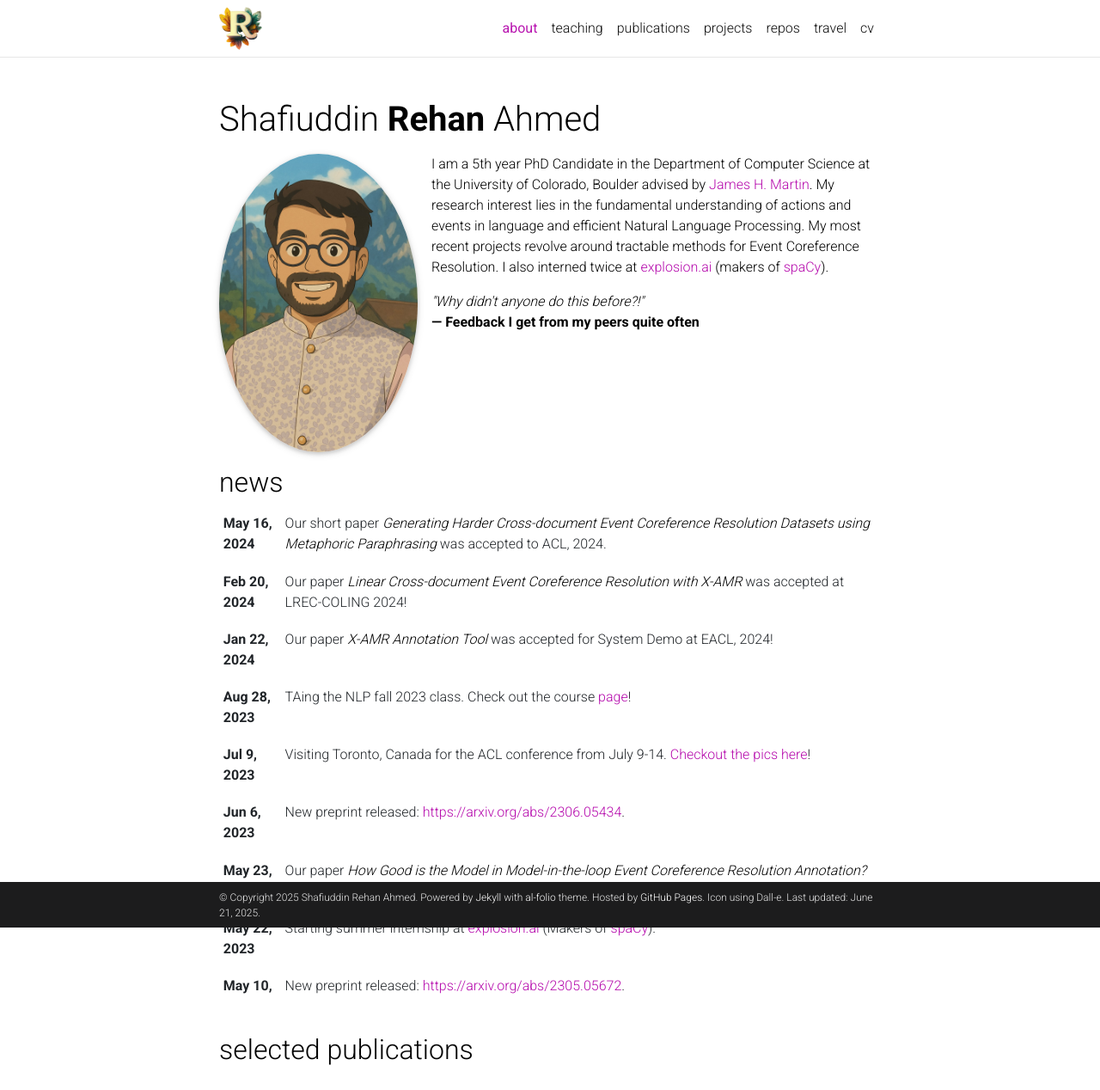
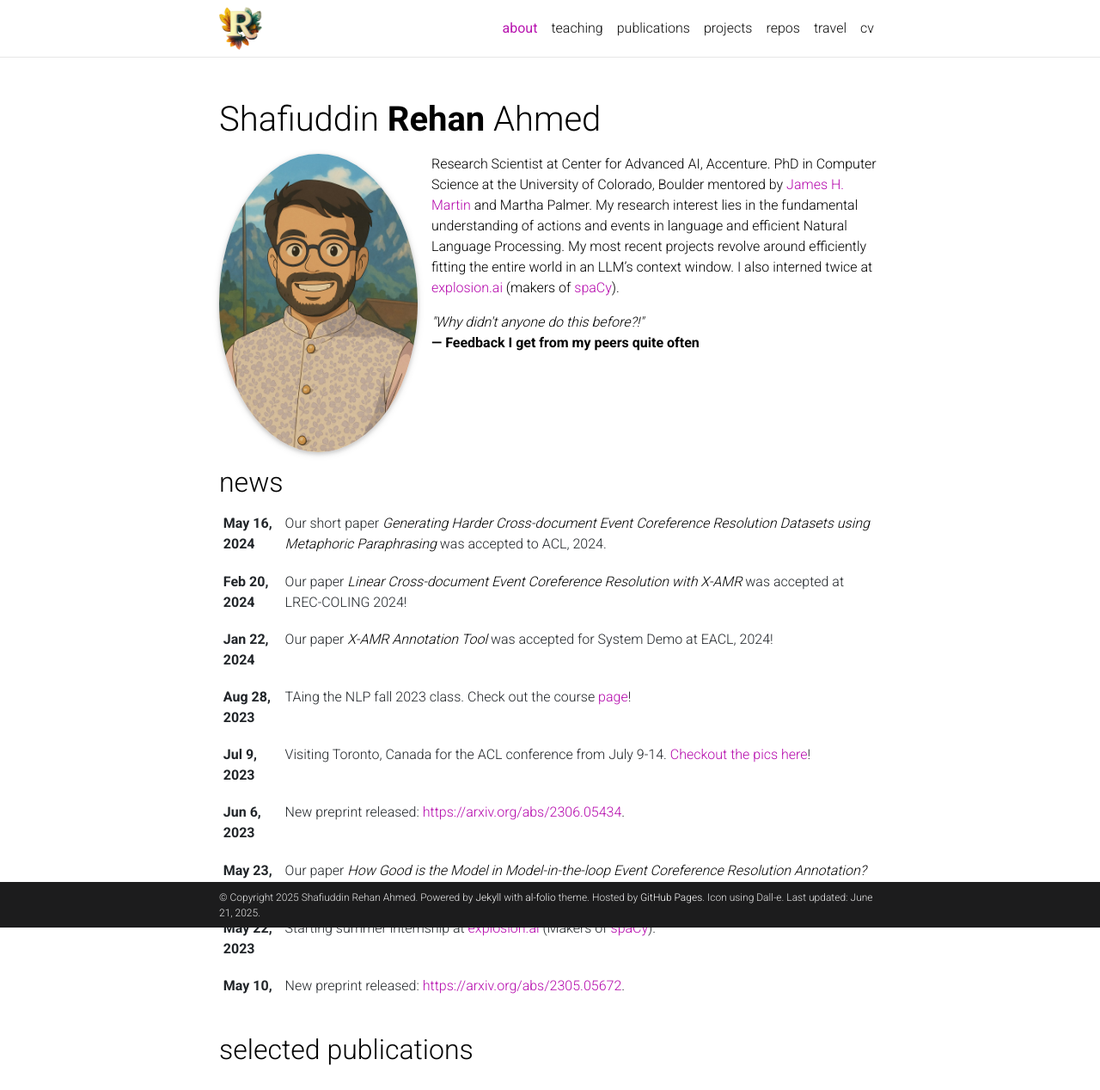
Before and after one commit to ahmeshaf/ahmeshaf.github.io, a Jekyll site: the page built from _pages/about.md, in a window 1280 px wide, cut to the strip 0-1268 px from the top of the page. Shown: the whole strip at 86% size. Built offline with Jekyll 4.4.1, drawn with Linux system fonts in a browser that asks for light colours; full-size pictures stand in for the smaller copies a plugin makes; comment, search, counter and statistics services are not loaded; a style sheet for code colours, icons or effects is not loaded.

Commit message:
Update about.md

```diff
--- a/_pages/about.md
+++ b/_pages/about.md
@@ -20,8 +20,9 @@ selected_papers: true # includes a list of papers marked as "selected={true}"
 social: true  # includes social icons at the bottom of the page
 ---
 
-I am a 5th year PhD Candidate in the Department of Computer Science at the University of Colorado, Boulder advised by
-[James H. Martin](https://home.cs.colorado.edu/~martin/). My research interest lies in the fundamental understanding of actions and events in language and efficient Natural Language Processing. My most recent projects revolve around tractable methods for Event Coreference Resolution. I also interned twice at [explosion.ai](https://explosion.ai/) (makers of [spaCy](https://spacy.io/)).
+Research Scientist at Center for Advanced AI, Accenture. PhD in Computer Science at the University of Colorado, Boulder mentored by
+[James H. Martin](https://home.cs.colorado.edu/~martin/) and Martha Palmer. My research interest lies in the fundamental understanding of actions and events in language and efficient Natural Language Processing.
+My most recent projects revolve around efficiently fitting the entire world in an LLM's context window. I also interned twice at [explosion.ai](https://explosion.ai/) (makers of [spaCy](https://spacy.io/)).
 
 <p style="font-style: italic; margin-bottom: 0;">"Why didn't anyone do this before?!"</p>
 <p style="font-weight: bold; margin-top: 0;">— Feedback I get from my peers quite often</p>
```
